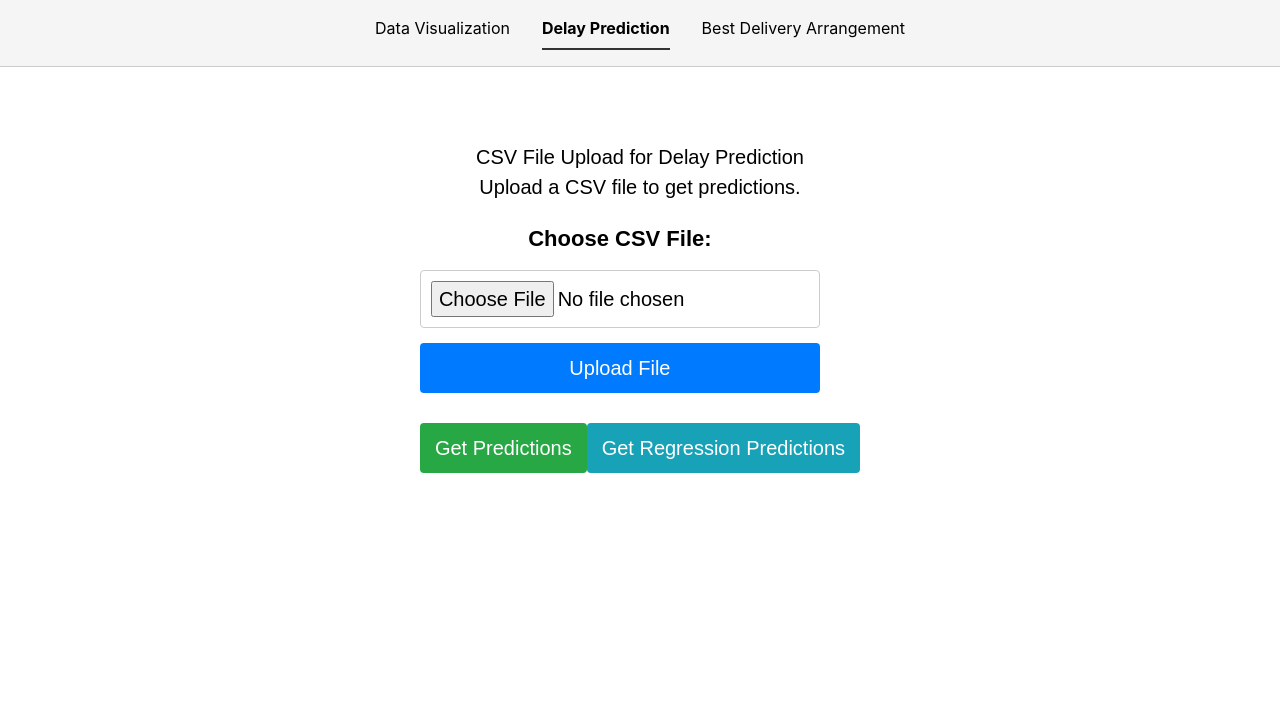
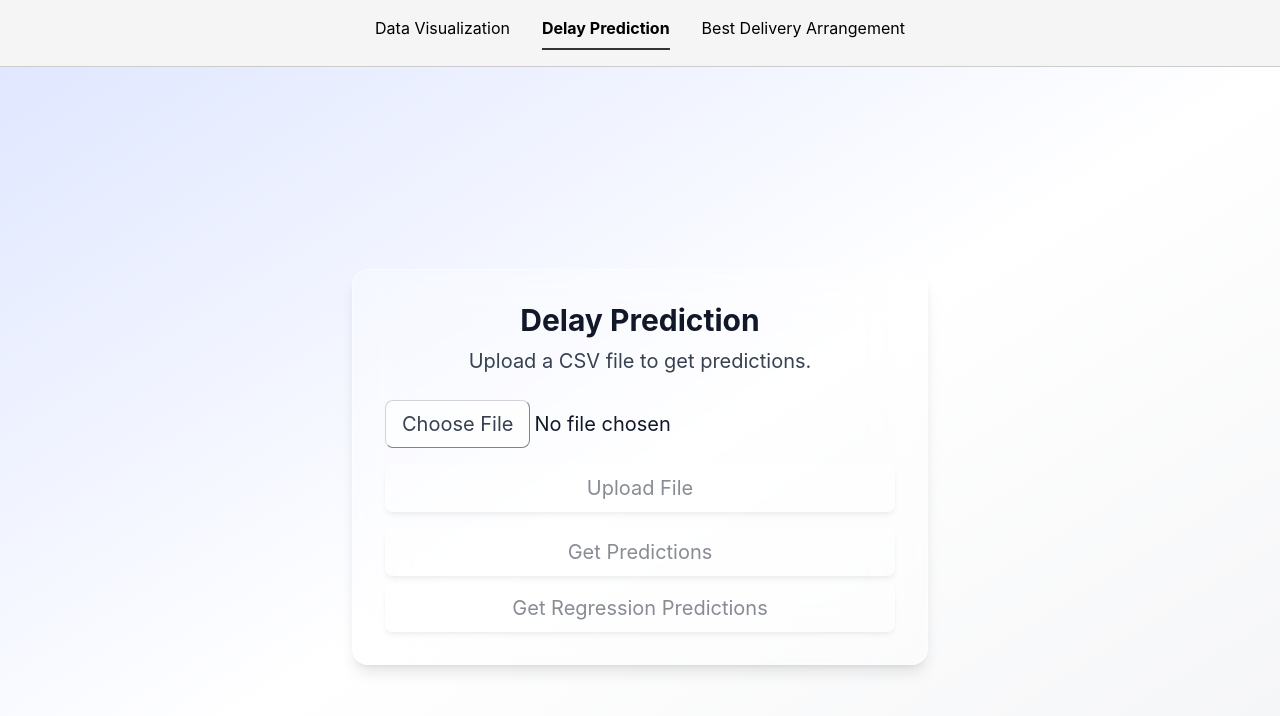
Before and after one commit to awesomePei/113-2_MDS_final_project, a React (Create React App) app: page / in a window 1280 px wide. Both pictures are taken after a click on the button "Delay Prediction". Shown: the top 716 px of the page. Built offline with nearby package versions, Linux system fonts and the light colour scheme.

Commit message:
frontend

```diff
--- a/src/App.css
+++ b/src/App.css
@@ -66,10 +66,10 @@
 }
 
 .tab-content {
-  padding: 2rem;
+  /* padding: 2rem; */
   min-height: 60vh;
   background-color: #ffffff;
-  display: flex;
+  /* display: flex; */
   justify-content: center;
   align-items: center;
   font-size: 1.25rem;
--- a/src/tabs/delay_prediction.tsx
+++ b/src/tabs/delay_prediction.tsx
@@ -4,9 +4,9 @@ const DelayPrediction = () => {
   const [selectedFile, setSelectedFile] = useState<File | null>(null);
   const [message, setMessage] = useState<string>('');
   const [isLoading, setIsLoading] = useState<boolean>(false);
-  const [predictions, setPredictions] = useState<number[] | null>(null); // Classification predictions
-  const [regressionResults, setRegressionResults] = useState<number[] | null>(null); // Regression predictions
-  const [fileBaseName, setFileBaseName] = useState<string>(''); // Extracted file name without extension
+  const [predictions, setPredictions] = useState<number[] | null>(null);
+  const [regressionResults, setRegressionResults] = useState<number[] | null>(null);
+  const [fileBaseName, setFileBaseName] = useState<string>('');
 
   const handleFileChange = (event: React.ChangeEvent<HTMLInputElement>) => {
     if (event.target.files && event.target.files[0]) {
@@ -15,7 +15,7 @@ const DelayPrediction = () => {
       setPredictions(null);
       setRegressionResults(null);
       setMessage('');
-      const baseName = file.name.replace(/\.[^/.]+$/, ''); // Remove extension
+      const baseName = file.name.replace(/\.[^/.]+$/, '');
       setFileBaseName(baseName);
     } else {
       setSelectedFile(null);
@@ -57,7 +57,6 @@ const DelayPrediction = () => {
         setMessage(`Upload failed: ${errorText}`);
       }
     } catch (error) {
-      console.error('Error uploading file:', error);
       setMessage(`An error occurred: ${error instanceof Error ? error.message : String(error)}`);
     } finally {
       setIsLoading(false);
@@ -89,7 +88,6 @@ const DelayPrediction = () => {
         setMessage(`Prediction failed: ${errorText}`);
       }
     } catch (error) {
-      console.error('Error fetching prediction:', error);
       setMessage(`An error occurred: ${error instanceof Error ? error.message : String(error)}`);
     } finally {
       setIsLoading(false);
@@ -121,7 +119,6 @@ const DelayPrediction = () => {
         setMessage(`Regression prediction failed: ${errorText}`);
       }
     } catch (error) {
-      console.error('Error fetching regression prediction:', error);
       setMessage(`An error occurred: ${error instanceof Error ? error.message : String(error)}`);
     } finally {
       setIsLoading(false);
@@ -129,54 +126,34 @@ const DelayPrediction = () => {
   };
 
   return (
-    <div style={{ padding: '20px', fontFamily: 'Arial, sans-serif' }}>
-      <h1>CSV File Upload for Delay Prediction</h1>
-      <p>Upload a CSV file to get predictions.</p>
+    <div className="min-h-screen bg-gradient-to-br from-indigo-100 via-white to-gray-100 flex items-center justify-center p-6">
+      <div className="bg-white/30 backdrop-blur-xl border border-white/40 rounded-2xl shadow-lg max-w-xl w-full p-8 text-gray-900">
+        <h1 className="text-3xl font-bold text-center mb-2">Delay Prediction</h1>
+        <p className="text-center text-gray-700 mb-6">Upload a CSV file to get predictions.</p>
 
-      <form onSubmit={handleSubmit} style={{ display: 'flex', flexDirection: 'column', gap: '15px', maxWidth: '400px', margin: '20px 0' }}>
-        <label htmlFor="csvFile" style={{ fontSize: '1.1em', fontWeight: 'bold' }}>
-          Choose CSV File:
-        </label>
+        <form onSubmit={handleSubmit} className="flex flex-col gap-4">
           <input
             type="file"
-          id="csvFile"
-          name="csvFile"
             accept=".csv"
             onChange={handleFileChange}
             disabled={isLoading}
-          style={{ padding: '10px', border: '1px solid #ccc', borderRadius: '4px' }}
+            className="file:px-4 file:py-2 file:border file:border-gray-300 file:rounded-lg file:bg-white/60 file:text-gray-700 hover:file:bg-white/80 transition"
           />
 
           <button
             type="submit"
             disabled={!selectedFile || isLoading}
-          style={{
-            padding: '10px 15px',
-            backgroundColor: '#007bff',
-            color: 'white',
-            border: 'none',
-            borderRadius: '4px',
-            cursor: 'pointer',
-            fontSize: '1em'
-          }}
+            className="px-4 py-2 rounded-lg bg-white/60 hover:bg-white/80 border border-white/40 shadow-md backdrop-blur-md transition disabled:opacity-50 disabled:cursor-not-allowed"
           >
             {isLoading ? 'Uploading...' : 'Upload File'}
           </button>
         </form>
 
+        <div className="flex flex-col gap-2 mt-4">
           <button
             onClick={handlePredict}
             disabled={!fileBaseName || isLoading}
-        style={{
-          padding: '10px 15px',
-          backgroundColor: '#28a745',
-          color: 'white',
-          border: 'none',
-          borderRadius: '4px',
-          cursor: 'pointer',
-          fontSize: '1em',
-          marginTop: '10px'
-        }}
+            className="px-4 py-2 rounded-lg bg-white/60 hover:bg-white/80 border border-white/40 shadow-md backdrop-blur-md transition disabled:opacity-50 disabled:cursor-not-allowed"
           >
             {isLoading ? 'Predicting...' : 'Get Predictions'}
           </button>
@@ -184,37 +161,28 @@ const DelayPrediction = () => {
           <button
             onClick={handleRegression}
             disabled={!fileBaseName || isLoading}
-        style={{
-          padding: '10px 15px',
-          backgroundColor: '#17a2b8',
-          color: 'white',
-          border: 'none',
-          borderRadius: '4px',
-          cursor: 'pointer',
-          fontSize: '1em',
-          marginTop: '10px'
-        }}
+            className="px-4 py-2 rounded-lg bg-white/60 hover:bg-white/80 border border-white/40 shadow-md backdrop-blur-md transition disabled:opacity-50 disabled:cursor-not-allowed"
           >
             {isLoading ? 'Predicting (regression)...' : 'Get Regression Predictions'}
           </button>
+        </div>
 
         {message && (
-        <p style={{
-          marginTop: '20px',
-          padding: '10px',
-          border: '1px solid #ddd',
-          borderRadius: '4px',
-          backgroundColor: message.includes('successful') ? '#e6ffe6' : '#ffe6e6',
-          color: message.includes('successful') ? '#338833' : '#aa3333'
-        }}>
+          <div
+            className={`mt-6 p-4 rounded-lg border text-sm ${
+              message.includes('successful')
+                ? 'bg-green-100 border-green-300 text-green-800'
+                : 'bg-red-100 border-red-300 text-red-800'
+            }`}
+          >
             {message}
-        </p>
+          </div>
         )}
 
         {predictions && (
-        <div style={{ marginTop: '20px' }}>
-          <h3>Classification Predictions:</h3>
-          <ul>
+          <div className="mt-6">
+            <h3 className="font-semibold mb-2">Classification Predictions:</h3>
+            <ul className="list-disc list-inside text-sm text-gray-800 space-y-1">
               {predictions.map((pred, index) => (
                 <li key={index}>Row {index + 1}: {pred}</li>
               ))}
@@ -223,9 +191,9 @@ const DelayPrediction = () => {
         )}
 
         {regressionResults && (
-        <div style={{ marginTop: '20px' }}>
-          <h3>Regression Predictions:</h3>
-          <ul>
+          <div className="mt-6">
+            <h3 className="font-semibold mb-2">Regression Predictions:</h3>
+            <ul className="list-disc list-inside text-sm text-gray-800 space-y-1">
               {regressionResults.map((pred, index) => (
                 <li key={index}>Row {index + 1}: {pred.toFixed(2)}</li>
               ))}
@@ -233,6 +201,7 @@ const DelayPrediction = () => {
           </div>
         )}
       </div>
+    </div>
   );
 };
 
```
Also changed, not shown: requirements.txt, 2 other files (tests, documents, lock files or other folders). Lines whose indentation alone changed are shown as unchanged.
